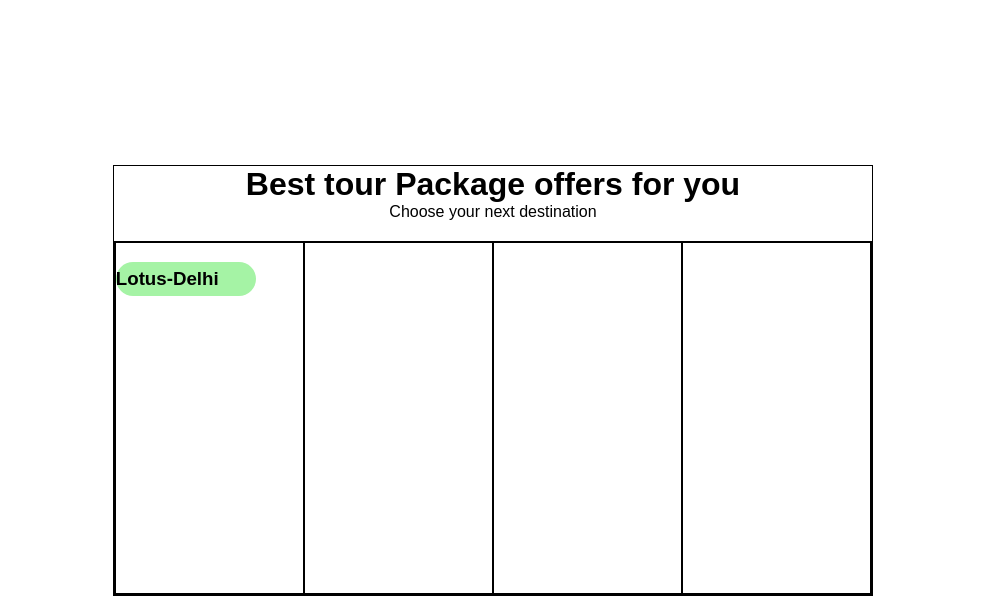
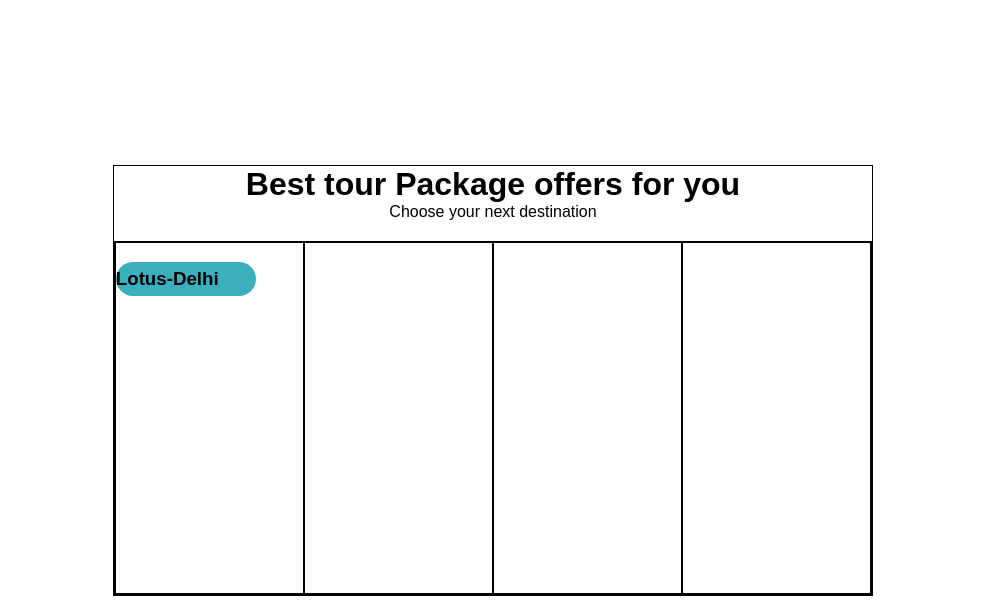
Before and after one commit to jaindarshana/assignment, a plain HTML site: page index.html in a window 1280 px wide. Shown: the part 703-1307 px from the top of the page, without its empty margins (147-1132 px from the left). Drawn offline with nearby package versions, Linux system fonts and the light colour scheme; a script that the page names is missing.

Commit message:
changes done in the css file

```diff
--- a/style.css
+++ b/style.css
@@ -284,6 +284,6 @@ header .trip_bx .travel_bx .cards .card .btn_city h5 span {
 .offers .cards .card h3 {
     width: 140px;
     padding: 6px 0px;
-    background: rgb(165,243,165);
+    background: rgb(58, 175, 190);
     border-radius: 20px;
 }
```
